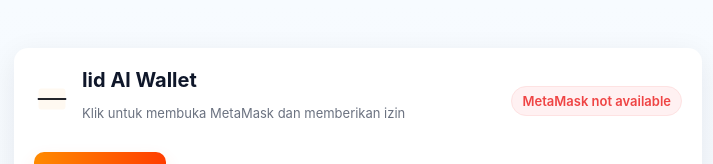
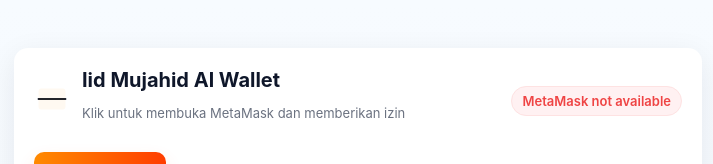
Before and after one commit to iidmujahid55-blip/Web3P10, a plain HTML site: page index.html in a window 1280 px wide. Shown: the top 164 px of the page, without its empty margins (282-995 px from the left). Drawn offline with Linux system fonts and the light colour scheme.

Commit message:
Change wallet title to 'Iid Mujahid Al Wallet'
Updated wallet title and description in the HTML.

```diff
--- a/index.html
+++ b/index.html
@@ -18,7 +18,7 @@
               </svg>
             </div>
             <div>
-              <h1>Iid Al Wallet</h1>
+              <h1>Iid Mujahid Al Wallet</h1>
               <p class="muted">Klik untuk membuka MetaMask dan memberikan izin</p>
             </div>
           </div>
```
